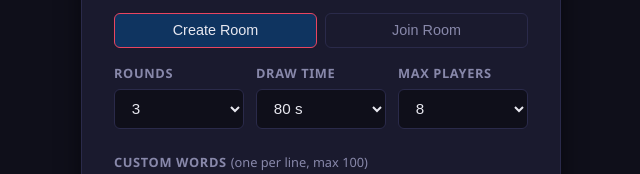
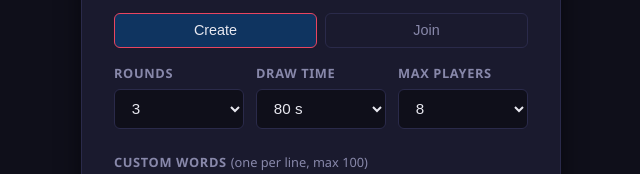
Before and after one commit to xunxdd/huddle, a website: page public/index.html in a window 1280 px wide. Shown: the part 297-471 px from the top of the page, 319-959 px from the left. Drawn offline with nearby package versions, Linux system fonts and the light colour scheme; no server answers.

Commit message:
Shorten tab labels to Create/Join to distinguish from action buttons
Co-Authored-By: Claude Sonnet 4.6 <noreply@anthropic.com>

```diff
--- a/public/index.html
+++ b/public/index.html
@@ -22,8 +22,8 @@
       </div>
 
       <div class="lobby-tabs">
-        <button id="tab-create" class="tab-btn active" onclick="switchTab('create')">Create Room</button>
-        <button id="tab-join"   class="tab-btn"        onclick="switchTab('join')">Join Room</button>
+        <button id="tab-create" class="tab-btn active" onclick="switchTab('create')">Create</button>
+        <button id="tab-join"   class="tab-btn"        onclick="switchTab('join')">Join</button>
       </div>
 
       <!-- Create Room Panel -->
```
